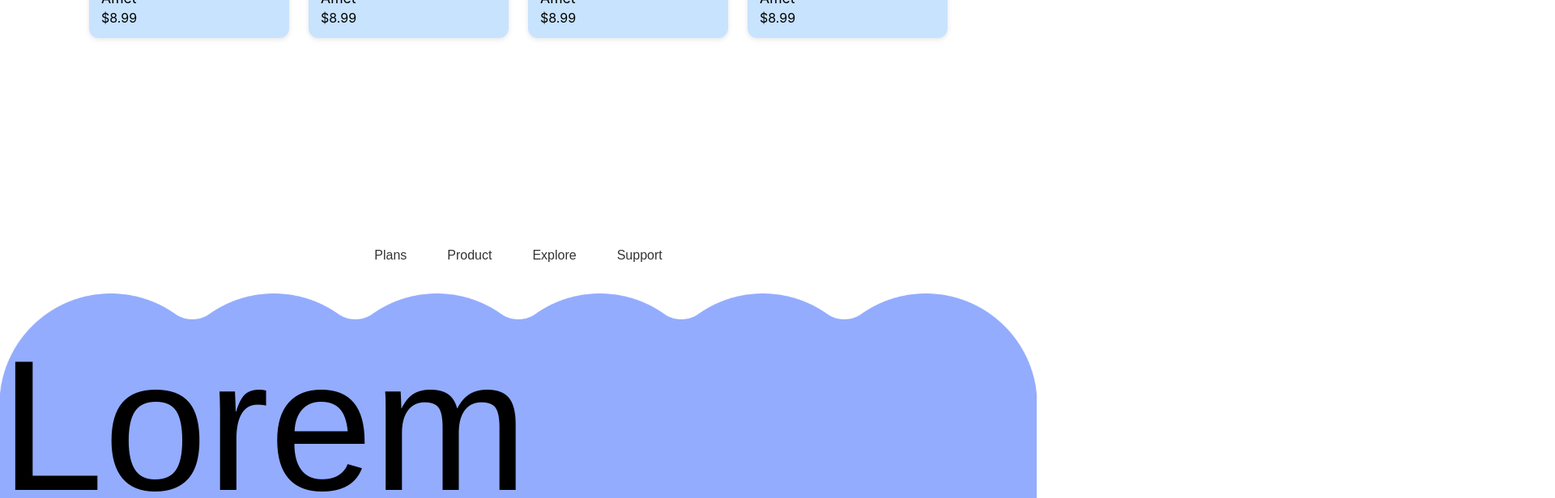
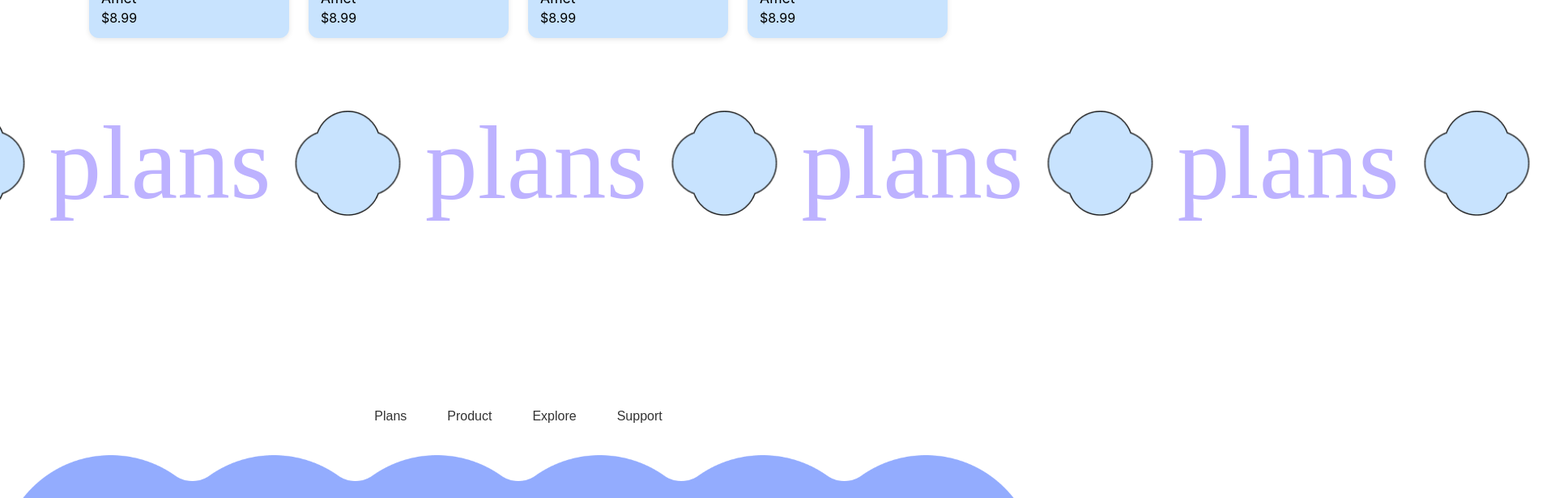
Before and after one commit to RaheelArif/kidgeni, a Next.js app: page / in a window 1280 px wide. Shown: the part 1440-2056 px from the top of the page at 81% size, 1920 px wide, since content can reach past the window. Built offline with nearby package versions, Linux system fonts and the light colour scheme; what @ant-design/nextjs-registry would draw is missing.

Commit message:
moving plans

```diff
--- a/src/app/page.js
+++ b/src/app/page.js
@@ -2,6 +2,7 @@ import Footer from "@/components/Footer/Footer";
 
 import Header from "@/components/Header/Header";
 import HeroSection from "@/components/home/HeroSection";
+import MovingPlans from "@/components/home/MovingPlans";
 import OurCollection from "@/components/home/OurCollection";
 import React from "react";
 
@@ -12,6 +13,7 @@ export default function page() {
        <HeroSection />
 
        <OurCollection />
+       <MovingPlans />
       <Footer />
     </div>
   );
--- /dev/null
+++ b/src/components/home/MovingPlans.js
@@ -0,0 +1,69 @@
+import React from "react";
+import styles from "./MovingPlans.module.scss";
+import Image from "next/image";
+import cloudIcon from "/public/icons/cloudIcon.png";
+
+const MovingPlans = () => {
+  return (
+    <div className={styles.movingPlansContainer}>
+      <span className={styles.movingText}>plans</span>
+      <Image
+        src={cloudIcon}
+        alt="Cloud Icon"
+        className={styles.movingIcon}
+        width={130}
+        height={130}
+      />
+      <span className={styles.movingText}>plans</span>
+      <Image
+        src={cloudIcon}
+        alt="Cloud Icon"
+        className={styles.movingIcon}
+        width={130}
+        height={130}
+      />
+      <span className={styles.movingText}>plans</span>
+      <Image
+        src={cloudIcon}
+        alt="Cloud Icon"
+        className={styles.movingIcon}
+        width={130}
+        height={130}
+      />
+      <span className={styles.movingText}>plans</span>
+      <Image
+        src={cloudIcon}
+        alt="Cloud Icon"
+        className={styles.movingIcon}
+        width={130}
+        height={130}
+      />
+      <span className={styles.movingText}>plans</span>
+      <Image
+        src={cloudIcon}
+        alt="Cloud Icon"
+        className={styles.movingIcon}
+        width={130}
+        height={130}
+      />
+       <span className={styles.movingText}>plans</span>
+      <Image
+        src={cloudIcon}
+        alt="Cloud Icon"
+        className={styles.movingIcon}
+        width={130}
+        height={130}
+      />
+       <span className={styles.movingText}>plans</span>
+      <Image
+        src={cloudIcon}
+        alt="Cloud Icon"
+        className={styles.movingIcon}
+        width={130}
+        height={130}
+      />
+    </div>
+  );
+};
+
+export default MovingPlans;
--- /dev/null
+++ b/src/components/home/MovingPlans.module.scss
@@ -0,0 +1,31 @@
+.movingPlansContainer {
+    display: flex;
+    align-items: center;
+    white-space: nowrap; /* Prevent text from wrapping */
+    animation: moveText 20s linear infinite; /* Adjust duration as needed */
+    font-size: 2.5rem;
+    margin-top: 50px;
+
+  }
+
+  .movingText {
+    color: #BDB2FF; /* Change to your desired text color */
+    margin-right: 30px; /* Space between text and icon */
+    margin-left: 30px;
+    font-size: 130px;
+    font-family: cursive;
+  }
+
+  .movingIcon {
+  width: 130px;
+  height: 130px;
+  }
+
+  @keyframes moveText {
+       0% {
+         transform: translateX(-100%); /* Start off-screen to the left */
+       }
+       100% {
+         transform: translateX(0%); /* End position is to be at the edge of the parent component*/
+       }
+  }
```
Also changed, not shown: public/icons/cloudIcon.png (added).
